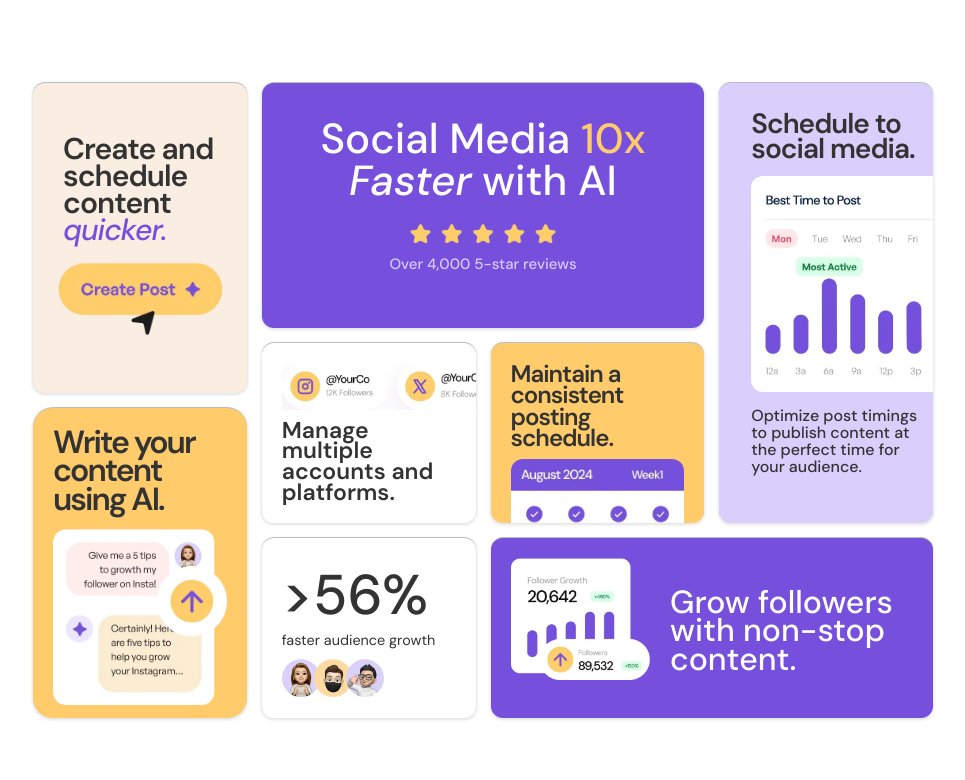
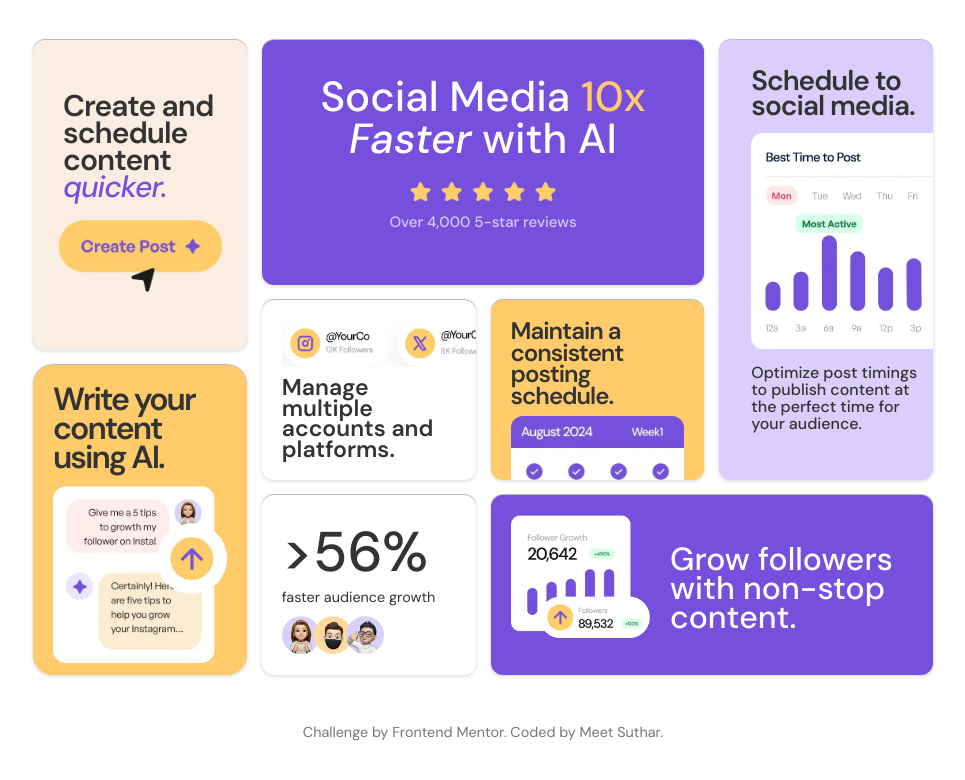
Before and after one commit to MEETSUTHAR9406/Frontend_Mentor, a plain HTML site: page Practice-Project-4/bento-grid-main/index.html in a window 1280 px wide. Shown: the whole page, without its empty margins (157-1122 px from the left). Drawn offline with Linux system fonts and the light colour scheme.

Commit message:
Final changes

```diff
--- a/Practice-Project-4/bento-grid-main/index.html
+++ b/Practice-Project-4/bento-grid-main/index.html
@@ -19,8 +19,8 @@
 
     <section class="box box1">
       <p>Create and schedule content <span>quicker.</span></p>
-      <img src="../bento-grid-main/assets/images/illustration-create-post.webp" alt="Create post button graphic" width="150"
-  height="78">
+      <img src="../bento-grid-main/assets/images/illustration-create-post.webp" alt="Create post button graphic"
+        width="150" height="78">
     </section>
 
     <section class="box box2">
@@ -61,6 +61,10 @@
       <p>Grow followers with non-stop content.</p>
     </section>
   </main>
+
+  <footer>
+    <p class="challenge">Challenge by Frontend Mentor. Coded by Meet Suthar.</p>
+  </footer>
 </body>
 
 </html>
--- a/Practice-Project-4/bento-grid-main/style.css
+++ b/Practice-Project-4/bento-grid-main/style.css
@@ -15,7 +15,8 @@
 
 body {
     display: flex;
-    justify-content: center;
+    flex-direction: column;
+    justify-content: flex-start;
     align-items: center;
     min-height: 100vh;
     background-color: var(--white);
@@ -156,7 +157,7 @@ body {
     border-radius: 20px;
 }
 
-.box4 > p {
+.box4>p {
     font-family: var(--font);
     font-size: clamp(1.75rem, 6vw, 2rem);
     font-weight: 600;
@@ -183,7 +184,7 @@ body {
     margin-bottom: 10px;
 }
 
-.box5 > p {
+.box5>p {
     font-family: var(--font);
     font-size: clamp(1.25rem, 5vw, 1.4375rem);
     font-weight: 600;
@@ -326,3 +327,13 @@ body {
         margin-left: 20px;
     }
 }
+
+footer {
+    display: block;
+    width: 100%;
+    text-align: center;
+    margin-top: clamp(1.5rem, 4vw, 3rem);
+    /* Responsive margin */
+    font-size: 0.9rem;
+    color: #777;
+}
```
